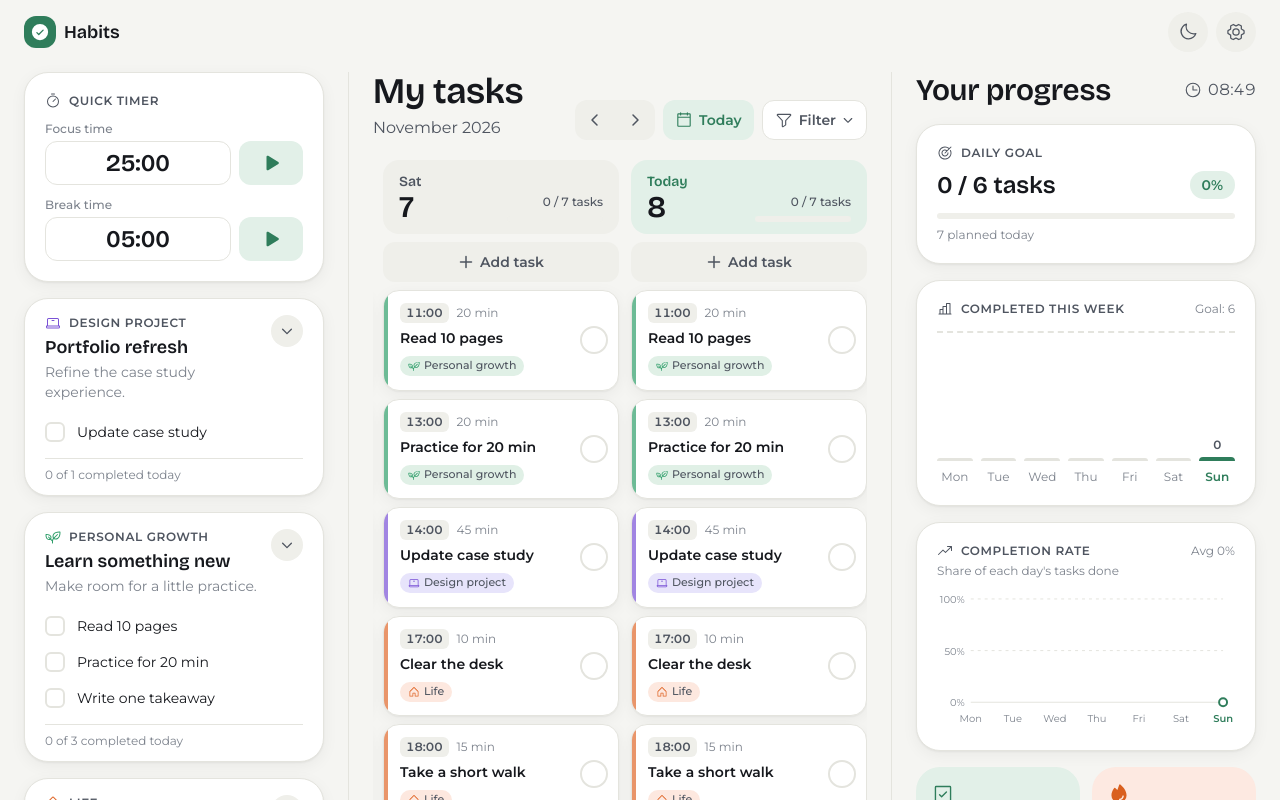
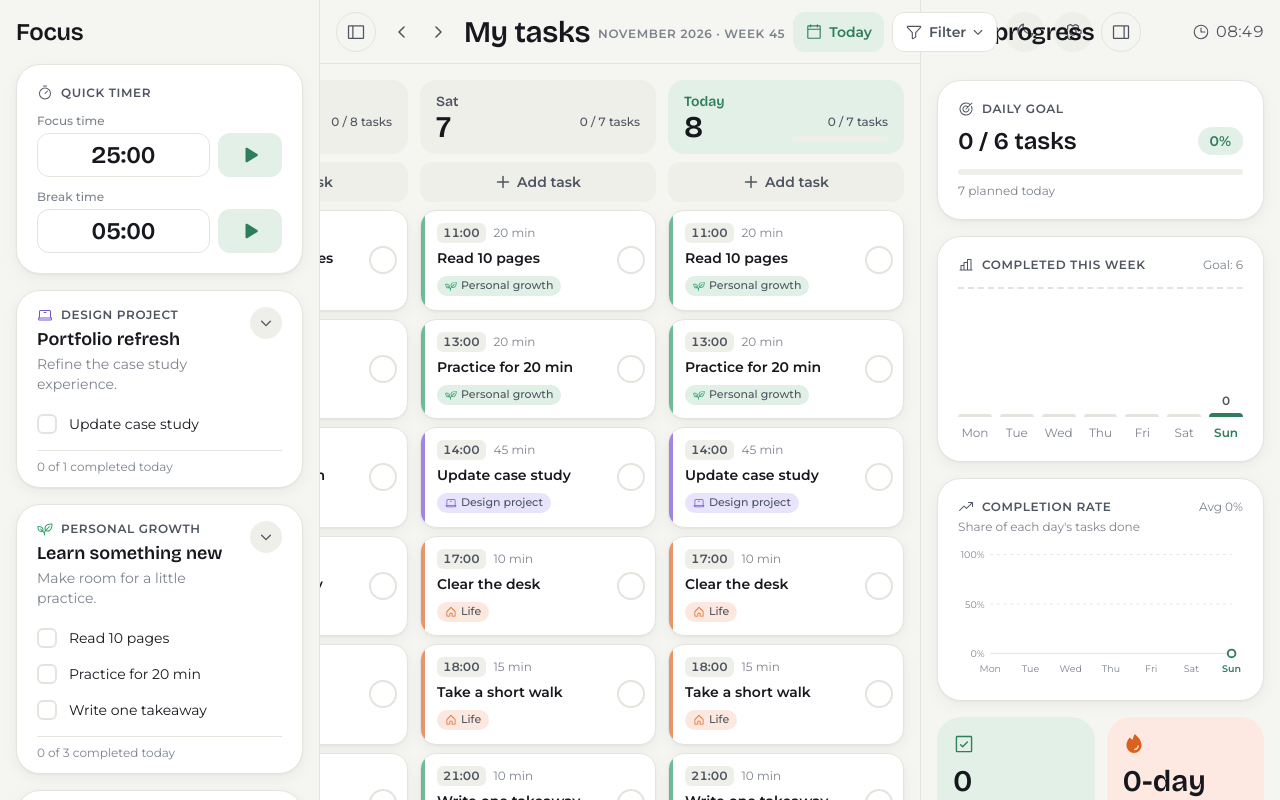
Before and after one commit to Nin10820/CS2-Habit-tracker, a React (Vite) app: page / in a window 1280 px wide. Shown: the top 800 px of the page. Built offline with nearby package versions, Linux system fonts and the light colour scheme.

Commit message:
Full-height layout without logo; collapsible Focus and Progress panels; week number in top bar
Co-Authored-By: Claude Opus 5.5 <noreply@anthropic.com>

```diff
--- a/src/App.tsx
+++ b/src/App.tsx
@@ -1,4 +1,4 @@
-import { ChartBar, CheckCircle, GearSix, Kanban, Moon, Sun, Timer as TimerIcon } from "@phosphor-icons/react"
+import { ChartBar, GearSix, Kanban, Moon, SidebarSimple, Sun, Timer as TimerIcon } from "@phosphor-icons/react"
 import { useEffect, useState, type ComponentType } from "react"
 import { GroupCard } from "./components/GroupCard"
 import { ProgressPanel } from "./components/ProgressPanel"
@@ -37,7 +37,29 @@ function useToday() {
   return today
 }
 
+/** Open/closed state of a side panel, remembered in this browser. */
+function usePanel(name: string) {
+  const key = `habit-tracker:panel-${name}`
+  const [open, setOpen] = useState(() => {
+    try {
+      return localStorage.getItem(key) !== "closed"
+    } catch {
+      return true
+    }
+  })
+  useEffect(() => {
+    try {
+      localStorage.setItem(key, open ? "open" : "closed")
+    } catch {
+      /* ignore */
+    }
+  }, [key, open])
+  return [open, setOpen] as const
+}
+
 type SheetState = { kind: "add"; day: DayKey } | { kind: "edit"; task: Task } | { kind: "settings" } | null
+
+const iconBtn = "press grid size-10 shrink-0 place-items-center rounded-full text-ink-2"
 
 export default function App() {
   const store = useStore()
@@ -46,6 +68,8 @@ export default function App() {
   const [theme, setTheme, isDark] = useTheme()
   const [tab, setTab] = useState<Tab>("tasks")
   const [sheet, setSheet] = useState<SheetState>(null)
+  const [leftOpen, setLeftOpen] = usePanel("left")
+  const [rightOpen, setRightOpen] = usePanel("right")
 
   useEffect(() => {
     window.scrollTo(0, 0)
@@ -58,21 +82,30 @@ export default function App() {
   }
   const todayItems = itemsForDay(data, today)
 
-  // Visible on its own tab below 1280px; always visible as a column from 1280px.
-  const pane = (t: Tab) => `${tab === t ? "" : "hidden"} xl:block`
+  const themeBtn = (
+    <button
+      onClick={() => setTheme(isDark ? "light" : "dark")}
+      aria-label={isDark ? "Switch to light theme" : "Switch to dark theme"}
+      className={`${iconBtn} bg-surface-2`}
+    >
+      {isDark ? <Sun size={20} /> : <Moon size={20} />}
+    </button>
+  )
+  const settingsBtn = (
+    <button onClick={() => setSheet({ kind: "settings" })} aria-label="Settings" className={`${iconBtn} bg-surface-2`}>
+      <GearSix size={20} />
+    </button>
+  )
+
+  // Below 1280px only the current tab shows. From 1280px all three show, and the side panels can be closed.
+  const show = (t: Tab) => (tab === t ? "block" : "hidden")
+  const pad = "px-4 pt-4 pb-[calc(96px+env(safe-area-inset-bottom))] sm:px-6 sm:pb-12"
 
   return (
-    <div className="min-h-dvh">
-      <header className="sticky top-0 z-30 border-b border-line bg-bg/85 backdrop-blur-md xl:static xl:border-0 xl:bg-transparent xl:backdrop-blur-none">
-        <div className="flex h-14 w-full items-center gap-3 px-4 sm:px-6 xl:h-16">
-          <div className="flex items-center gap-2">
-            <span className="grid size-8 place-items-center rounded-xl bg-accent text-on-accent">
-              <CheckCircle size={20} weight="fill" />
-            </span>
-            <span className="font-title text-lg font-semibold">Habits</span>
-          </div>
-
-          <nav aria-label="Main" className="ml-auto hidden gap-1 rounded-2xl bg-surface-2 p-1 sm:flex xl:hidden">
+    <div className="min-h-dvh xl:flex xl:h-dvh xl:overflow-hidden">
+      {/* Small screens: theme, settings and (from 640px) the tabs. No logo. */}
+      <header className="sticky top-0 z-30 flex h-14 items-center gap-2 border-b border-line bg-bg/85 px-4 backdrop-blur-md sm:px-6 xl:hidden">
+        <nav aria-label="Main" className="hidden gap-1 rounded-2xl bg-surface-2 p-1 sm:flex">
           {TABS.map(([id, label, Icon]) => (
             <button
               key={id}
@@ -86,29 +119,19 @@ export default function App() {
             </button>
           ))}
         </nav>
-
-          <div className="ml-auto flex gap-2 sm:ml-0 xl:ml-auto">
-            <button
-              onClick={() => setTheme(isDark ? "light" : "dark")}
-              aria-label={isDark ? "Switch to light theme" : "Switch to dark theme"}
-              className="press grid size-10 place-items-center rounded-full bg-surface-2 text-ink-2"
-            >
-              {isDark ? <Sun size={20} /> : <Moon size={20} />}
-            </button>
-            <button
-              onClick={() => setSheet({ kind: "settings" })}
-              aria-label="Settings"
-              className="press grid size-10 place-items-center rounded-full bg-surface-2 text-ink-2"
-            >
-              <GearSix size={20} />
-            </button>
-          </div>
+        <div className="ml-auto flex gap-2">
+          {themeBtn}
+          {settingsBtn}
         </div>
       </header>
 
-      <main className="w-full px-4 sm:px-6 pt-4 pb-[calc(96px+env(safe-area-inset-bottom))] sm:pt-6 sm:pb-12 xl:grid xl:grid-cols-[300px_minmax(0,1fr)_340px] xl:items-start xl:gap-6 xl:pt-2">
-        <aside className={`${pane("focus")} space-y-4`}>
-          <h2 className="text-3xl font-semibold xl:hidden">Focus</h2>
+      <aside
+        aria-label="Focus"
+        className={`${show("focus")} ${pad} ${leftOpen ? "xl:block" : "xl:hidden"} xl:w-[320px] xl:shrink-0 xl:overflow-y-auto xl:border-r xl:border-line xl:px-4 xl:pt-0 xl:pb-6`}
+      >
+        <div className="flex items-center pb-4 xl:h-16 xl:pb-0">
+          <h2 className="text-2xl font-semibold">Focus</h2>
+        </div>
         <div className="grid gap-4 md:grid-cols-2 xl:grid-cols-1">
           <QuickTimer />
           {GROUPS.map((g) => (
@@ -117,20 +140,48 @@ export default function App() {
         </div>
       </aside>
 
-        <section className={`${pane("tasks")} min-w-0 xl:border-x xl:border-line xl:px-6`}>
+      <section aria-label="My tasks" className={`${show("tasks")} ${pad} min-w-0 xl:flex xl:flex-1 xl:flex-col xl:p-0`}>
         <WeekBoard
           data={data}
           today={today}
           onToggle={toggle}
           onAdd={(day) => setSheet({ kind: "add", day })}
           onEdit={edit}
+          leading={
+            <button
+              onClick={() => setLeftOpen((o) => !o)}
+              aria-pressed={leftOpen}
+              aria-label={leftOpen ? "Hide focus panel" : "Show focus panel"}
+              title={leftOpen ? "Hide focus panel" : "Show focus panel"}
+              className={`${iconBtn} hidden border border-line xl:grid`}
+            >
+              <SidebarSimple size={20} weight={leftOpen ? "regular" : "fill"} />
+            </button>
+          }
+          trailing={
+            <div className="hidden gap-2 xl:flex">
+              {themeBtn}
+              {settingsBtn}
+              <button
+                onClick={() => setRightOpen((o) => !o)}
+                aria-pressed={rightOpen}
+                aria-label={rightOpen ? "Hide progress panel" : "Show progress panel"}
+                title={rightOpen ? "Hide progress panel" : "Show progress panel"}
+                className={`${iconBtn} border border-line`}
+              >
+                <SidebarSimple size={20} weight={rightOpen ? "regular" : "fill"} className="-scale-x-100" />
+              </button>
+            </div>
+          }
         />
       </section>
 
-        <aside className={pane("progress")}>
+      <aside
+        aria-label="Your progress"
+        className={`${show("progress")} ${pad} ${rightOpen ? "xl:block" : "xl:hidden"} xl:w-[360px] xl:shrink-0 xl:overflow-y-auto xl:border-l xl:border-line xl:px-4 xl:pt-0 xl:pb-6`}
+      >
         <ProgressPanel data={data} today={today} />
       </aside>
-      </main>
 
       <nav
         aria-label="Main"
--- a/src/components/ProgressPanel.tsx
+++ b/src/components/ProgressPanel.tsx
@@ -32,8 +32,8 @@ export function ProgressPanel({ data, today, showTitle = true }: { data: AppData
   return (
     <div className="space-y-4">
       {showTitle && (
-        <div className="flex items-center justify-between gap-3">
-          <h2 className="text-3xl font-semibold">Your progress</h2>
+        <div className="flex items-center justify-between gap-3 xl:h-16">
+          <h2 className="text-2xl font-semibold">Your progress</h2>
           <span className="flex items-center gap-1.5 text-base text-ink-2 tabular-nums">
             <Clock size={18} /> {clock}
           </span>
--- a/src/components/WeekBoard.tsx
+++ b/src/components/WeekBoard.tsx
@@ -1,7 +1,7 @@
 import { CalendarBlank, CaretDown, CaretLeft, CaretRight, Check, Funnel } from "@phosphor-icons/react"
-import { useEffect, useRef, useState } from "react"
+import { useEffect, useRef, useState, type ReactNode } from "react"
 import { GROUPS } from "../config/groups"
-import { addDays, dayOfMonth, formatDow, formatLong, formatMonthYear, startOfWeek, weekOf, type DayKey } from "../lib/date"
+import { addDays, dayOfMonth, formatDow, formatLong, formatMonthYear, isoWeek, startOfWeek, weekOf, type DayKey } from "../lib/date"
 import { itemsForDay } from "../lib/stats"
 import type { AppData, DayItem } from "../lib/types"
 import { colorVar } from "../lib/types"
@@ -18,12 +18,17 @@ export function WeekBoard({
   onToggle,
   onAdd,
   onEdit,
+  leading,
+  trailing,
 }: {
   data: AppData
   today: DayKey
   onToggle: (item: DayItem, day: DayKey) => void
   onAdd: (day: DayKey) => void
   onEdit: (item: DayItem) => void
+  /** Extra controls at the start / end of the top bar (panel toggles, theme, settings). */
+  leading?: ReactNode
+  trailing?: ReactNode
 }) {
   const [weekStart, setWeekStart] = useState(() => startOfWeek(today))
   const [picked, setPicked] = useState<DayKey>(today)
@@ -40,7 +45,10 @@ export function WeekBoard({
   const [scrollKey, setScrollKey] = useState(0)
   useEffect(() => {
     const el = scroller.current?.querySelector<HTMLElement>(`[data-day="${today}"]`)
-    if (el && scroller.current) scroller.current.scrollTo({ left: el.offsetLeft - scroller.current.offsetLeft - 4, behavior: scrollKey ? "smooth" : "auto" })
+    const sc = scroller.current
+    if (!el || !sc) return
+    const left = sc.scrollLeft + el.getBoundingClientRect().left - sc.getBoundingClientRect().left - 16
+    sc.scrollTo({ left, behavior: scrollKey ? "smooth" : "auto" })
   }, [scrollKey, today, weekStart])
 
   useEffect(() => {
@@ -69,21 +77,23 @@ export function WeekBoard({
   const btn = "press flex h-10 items-center gap-1.5 rounded-xl px-3 text-sm font-semibold"
 
   return (
-    <div className="min-w-0">
-      <div className="flex flex-wrap items-end justify-between gap-3">
-        <div>
-          <h1 className="text-3xl font-semibold sm:text-4xl">My tasks</h1>
-          <p className="mt-1 text-base text-ink-2">{formatMonthYear(day)}</p>
+    <div className="flex min-w-0 flex-col xl:h-full">
+      {/* Top bar. From 1280px it spans the middle column, with the panel toggles at its ends. */}
+      <div className="flex flex-wrap items-center gap-x-2 gap-y-3 xl:h-16 xl:shrink-0 xl:flex-nowrap xl:border-b xl:border-line xl:px-4">
+        {leading}
+        <div className="flex">
+          <button onClick={() => shiftWeek(-1)} aria-label="Previous week" className="press grid size-9 place-items-center rounded-full text-ink-2">
+            <CaretLeft size={16} weight="bold" />
+          </button>
+          <button onClick={() => shiftWeek(1)} aria-label="Next week" className="press grid size-9 place-items-center rounded-full text-ink-2">
+            <CaretRight size={16} weight="bold" />
+          </button>
         </div>
-        <div className="flex items-center gap-2">
-          <div className="flex rounded-xl bg-surface-2">
-            <button onClick={() => shiftWeek(-1)} aria-label="Previous week" className="press grid size-10 place-items-center rounded-xl text-ink-2">
-              <CaretLeft size={16} weight="bold" />
-            </button>
-            <button onClick={() => shiftWeek(1)} aria-label="Next week" className="press grid size-10 place-items-center rounded-xl text-ink-2">
-              <CaretRight size={16} weight="bold" />
-            </button>
-          </div>
+        <h1 className="text-2xl font-semibold whitespace-nowrap sm:text-3xl">My tasks</h1>
+        <span className="pt-1 text-xs font-semibold tracking-wider whitespace-nowrap text-ink-3 uppercase">
+          {formatMonthYear(day)} · Week {isoWeek(day)}
+        </span>
+        <div className="ml-auto flex items-center gap-2">
           <button onClick={goToday} className={`${btn} bg-accent-soft text-accent`}>
             <CalendarBlank size={18} /> Today
           </button>
@@ -128,6 +138,7 @@ export function WeekBoard({
               </div>
             )}
           </div>
+          {trailing}
         </div>
       </div>
 
@@ -168,7 +179,11 @@ export function WeekBoard({
       </div>
 
       {/* 768px+: seven columns side by side */}
-      <div ref={scroller} className="mt-5 hidden snap-x gap-3 overflow-x-auto pb-3 md:flex" style={{ scrollbarWidth: "thin" }}>
+      <div
+        ref={scroller}
+        className="mt-5 hidden snap-x scroll-px-4 items-start gap-3 overflow-x-auto pb-3 md:flex xl:mt-0 xl:min-h-0 xl:flex-1 xl:overflow-auto xl:p-4"
+        style={{ scrollbarWidth: "thin" }}
+      >
         {days.map((k) => (
           <DayColumn
             key={k}
--- a/src/lib/date.ts
+++ b/src/lib/date.ts
@@ -57,5 +57,14 @@ export const formatMonthYear = (k: DayKey) => monthYearFmt.format(fromKey(k))
 const WEEKDAYS = ["sun", "mon", "tue", "wed", "thu", "fri", "sat"] as const
 export const weekdayId = (k: DayKey) => WEEKDAYS[fromKey(k).getDay()]
 
+/** ISO week number (weeks start Monday; week 1 holds the year's first Thursday). */
+export function isoWeek(key: DayKey): number {
+  const thu = fromKey(addDays(startOfWeek(key), 3))
+  const jan1 = new Date(thu.getFullYear(), 0, 1)
+  // Round to whole days first so a daylight-saving hour can't shift the result.
+  const days = Math.round((thu.getTime() - jan1.getTime()) / 86_400_000)
+  return Math.floor(days / 7) + 1
+}
+
 /** Monday..Sunday of the week containing `key`. */
 export const weekOf = (key: DayKey) => range(startOfWeek(key), addDays(startOfWeek(key), 6))
```
Also changed, not shown: 1 other file (tests, documents, lock files or other folders). Lines whose indentation alone changed are shown as unchanged.
